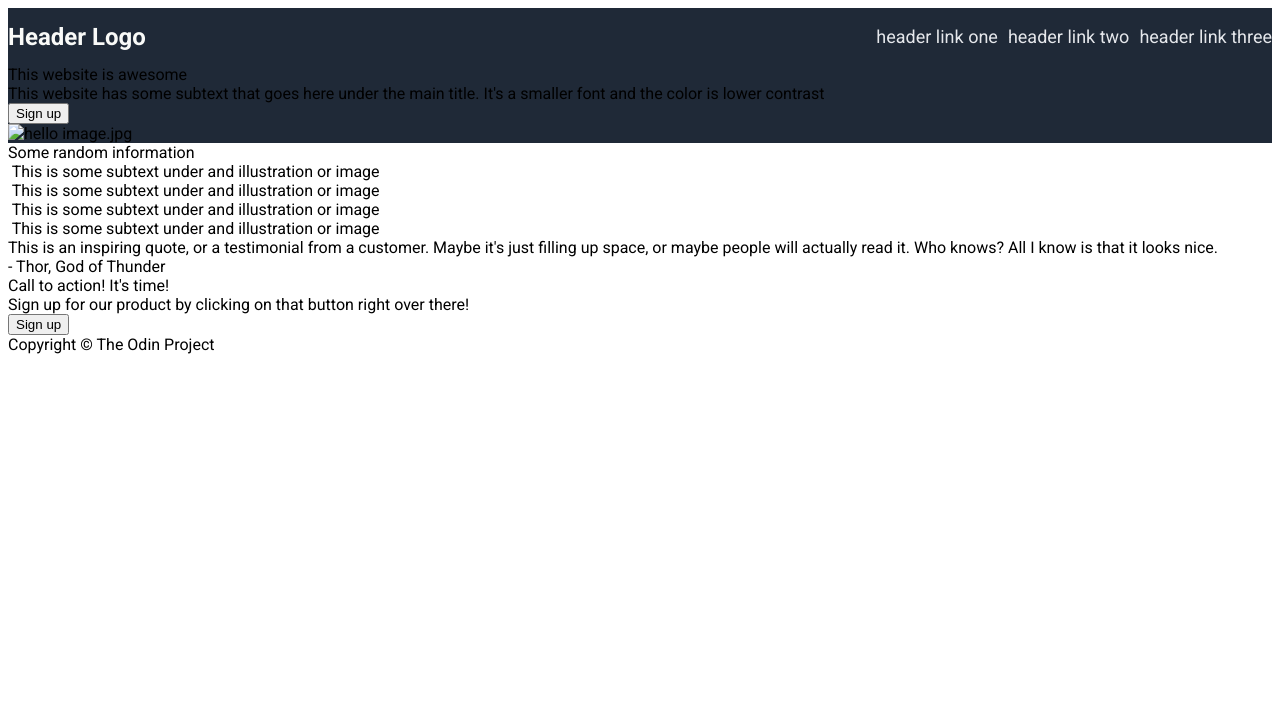
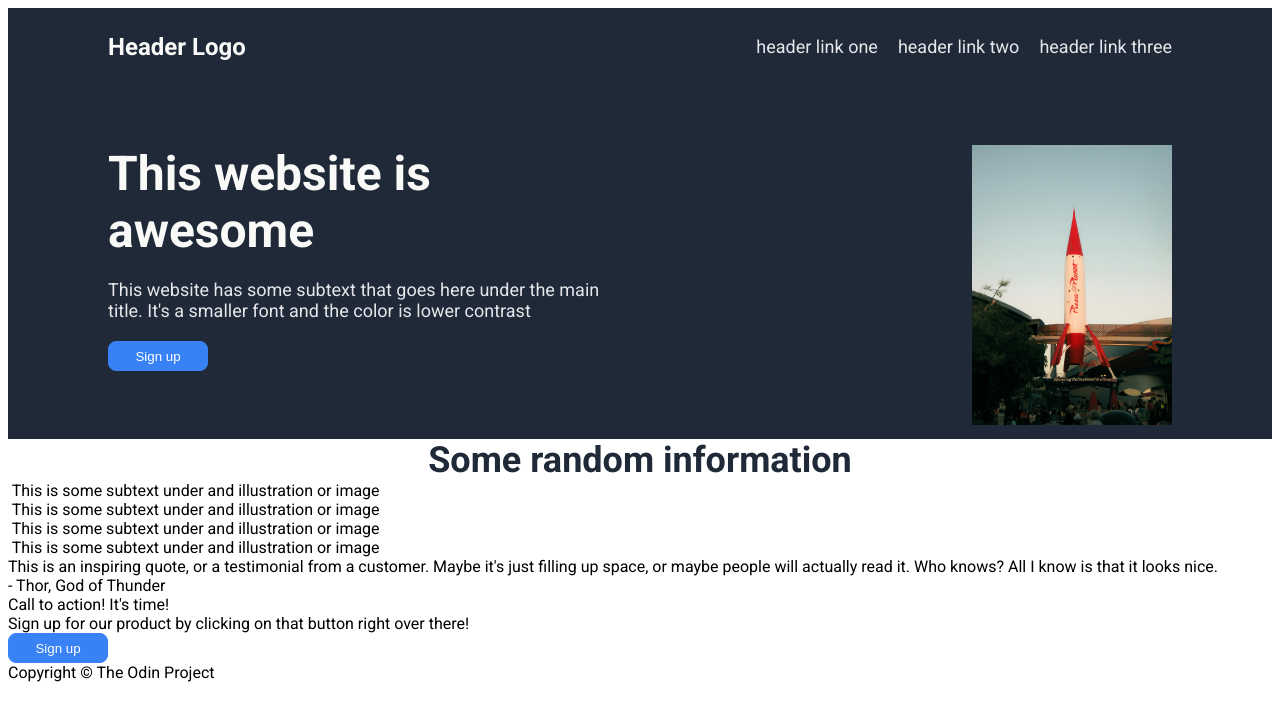
Before and after one commit to taipnguyen/landing-page-odin, a plain HTML site: page index.html in a window 1280 px wide. Drawn offline with Linux system fonts and the light colour scheme.

Commit message:
Complete first section

```diff
--- a/index.html
+++ b/index.html
@@ -20,20 +20,24 @@
         </div>
         <div class="advertisement">
             <div class="text">
+                <div class="hero-text-main">
                 This website is awesome
-                <div class="subtext">
+                </div>
+                <div class="hero-text-second">
                     This website has some subtext that goes here under the
                     main title. It's a smaller font and the color is lower contrast
                 </div>
                 <button>Sign up</button>
             </div>
             <div class="image">
-                <img src="hello.jpg" alt="hello image.jpg">
+                <img src="pexels-david-guzman-626370337-17408875.jpg" alt="hello image.jpg" width="200px">
             </div>
         </div>
     </div>
     <div class="information">
+        <div class="information-header-text">
         Some random information
+        </div>
         <div class="card">
             <img>
             This is some subtext under and illustration or image
--- a/style.css
+++ b/style.css
@@ -8,6 +8,10 @@ body {
 
 .first {
     background-color: #1F2937;
+    padding: 10px 100px;
+    display: flex;
+    flex-direction: column;
+    gap: 70px;
 }
 
 .header {
@@ -19,7 +23,7 @@ body {
 .header .right-header ul {
     display: flex;
     list-style-type: none;
-    gap: 10px;
+    gap: 20px;
 }
 
 .hero-text-main{
@@ -37,3 +41,32 @@ body {
     font-size: 24px;
     color: #F9FAF8;
 }
+
+button {
+    background-color: #3882F6;
+    color: white;
+    border: 1px solid #3882F6;
+    border-radius: 8px;
+    width: 100px;
+    height: 30px;
+}
+
+.advertisement {
+    display: flex;
+    justify-content: space-between;
+}
+
+.advertisement .text {
+    display: flex;
+    flex-direction: column;
+    width: 500px;
+    gap: 20px;
+
+}
+
+.information-header-text {
+    font-size: 36px;
+    color:#1F2937;
+    font-weight: 900;
+    text-align: center;
+}
```
Also changed, not shown: pexels-david-guzman-626370337-17408875.jpg (added).
